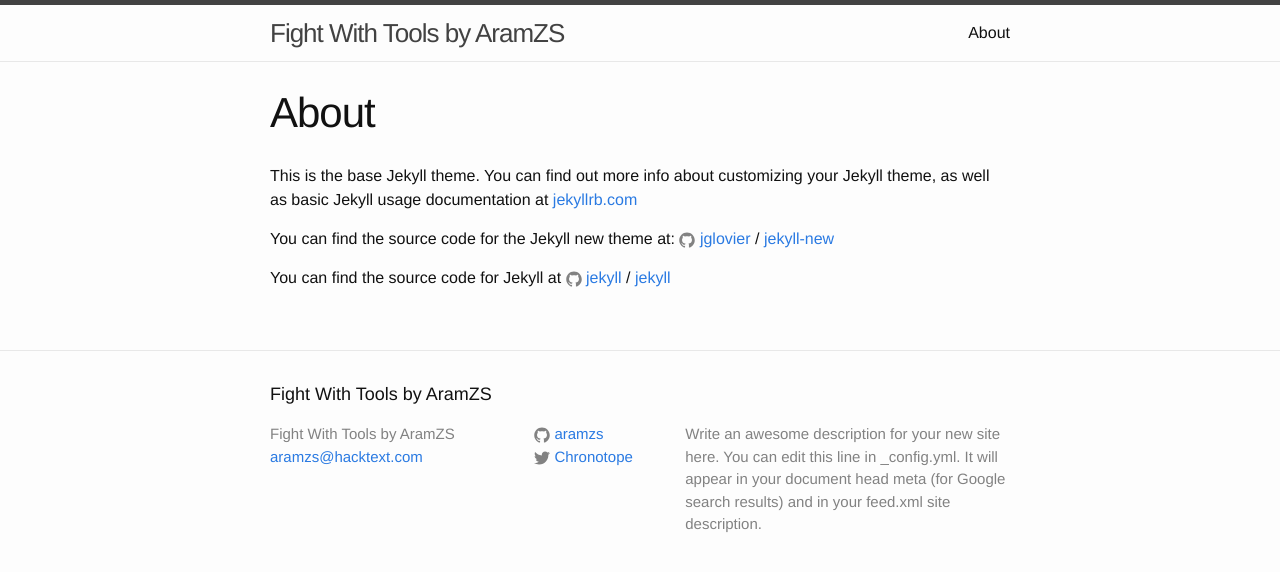
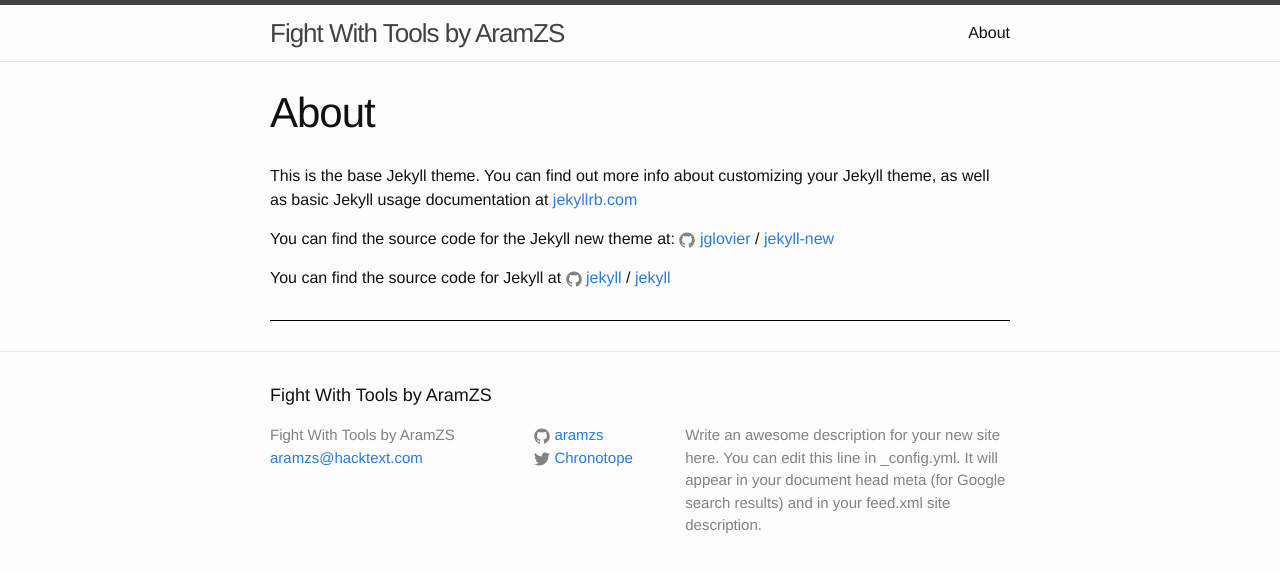
Before and after one commit to AramZS/aramzs.github.io, a Jekyll site: the page built from about.md, in a window 1280 px wide. Shown: the top 572 px of the page. Built offline with Jekyll 4.4.1, drawn with Linux system fonts in a browser that asks for light colours.

Commit message:
clear post lists

```diff
--- a/_sass/_layout.scss
+++ b/_sass/_layout.scss
@@ -162,7 +162,15 @@
     }
 }
 
-
+/**
+ * Archives pages
+ */
+article.post {
+    border-bottom: 1px solid black;
+    &:after {
+        @extend %clearfix;
+    }
+}
 
 /**
  * Page content
```
